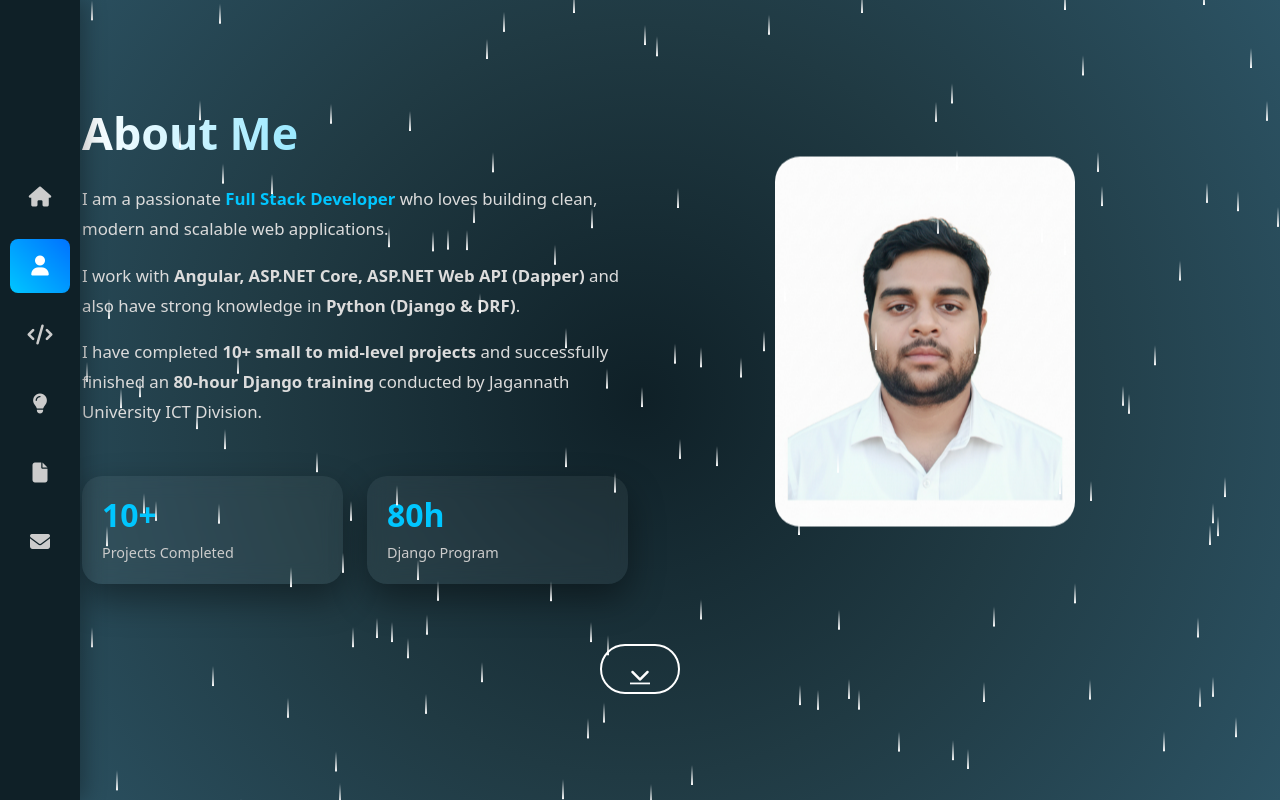
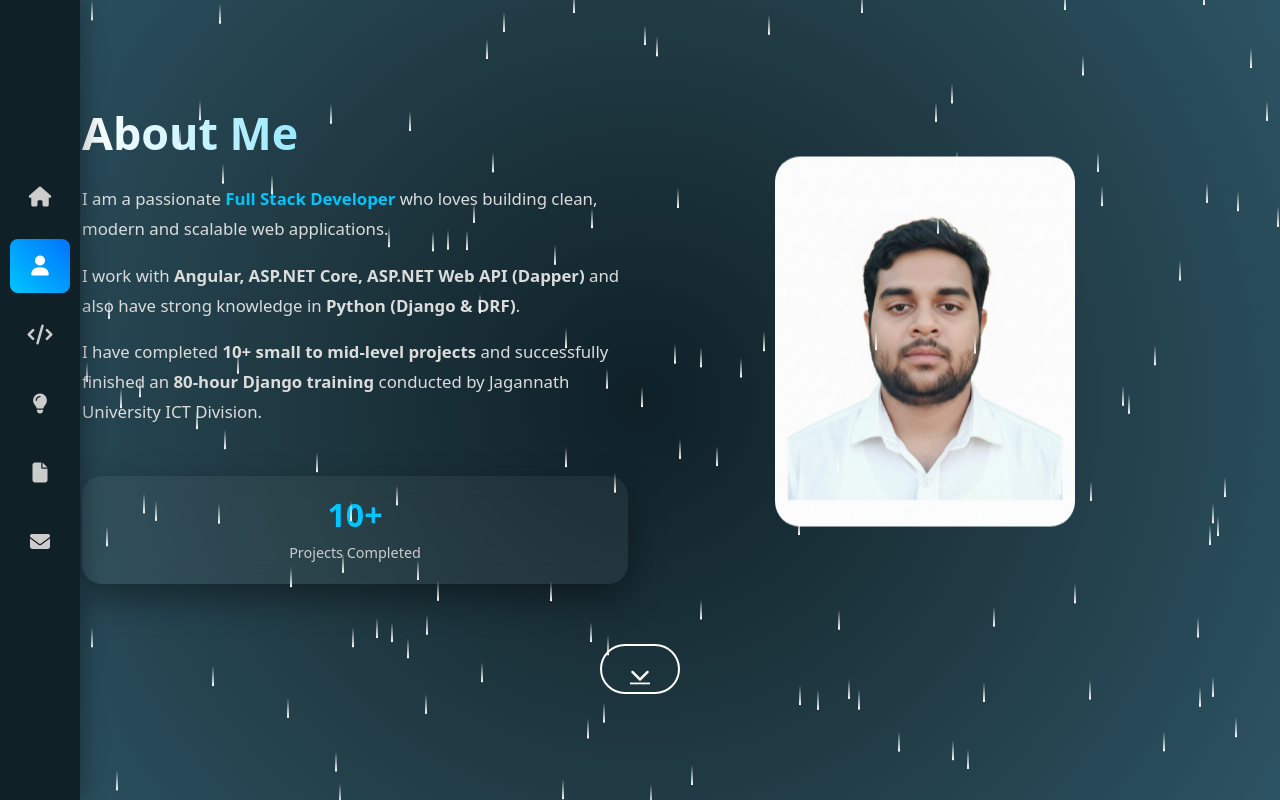
Before and after one commit to 2210alphAroni/RoniPortFolio, an Angular app: page /about in a window 1280 px wide. Built offline with nearby package versions, Linux system fonts and the light colour scheme.

Commit message:
Update about.html

```diff
--- a/src/Pages/about/about.html
+++ b/src/Pages/about/about.html
@@ -32,17 +32,10 @@
                 <!-- Stats -->
                 <div class="row mt-4 g-4">
 
-                    <div class="col-6">
-                        <div class="stat-card zoom-in delay-2">
+                    <div class="col-12">
+                        <div class="stat-card zoom-in delay-2 text-center">
                             <h3>10+</h3>
                             <p>Projects Completed</p>
-                        </div>
-                    </div>
-
-                    <div class="col-6">
-                        <div class="stat-card zoom-in delay-3">
-                            <h3>80h</h3>
-                            <p>Django Program</p>
                         </div>
                     </div>
 
```
